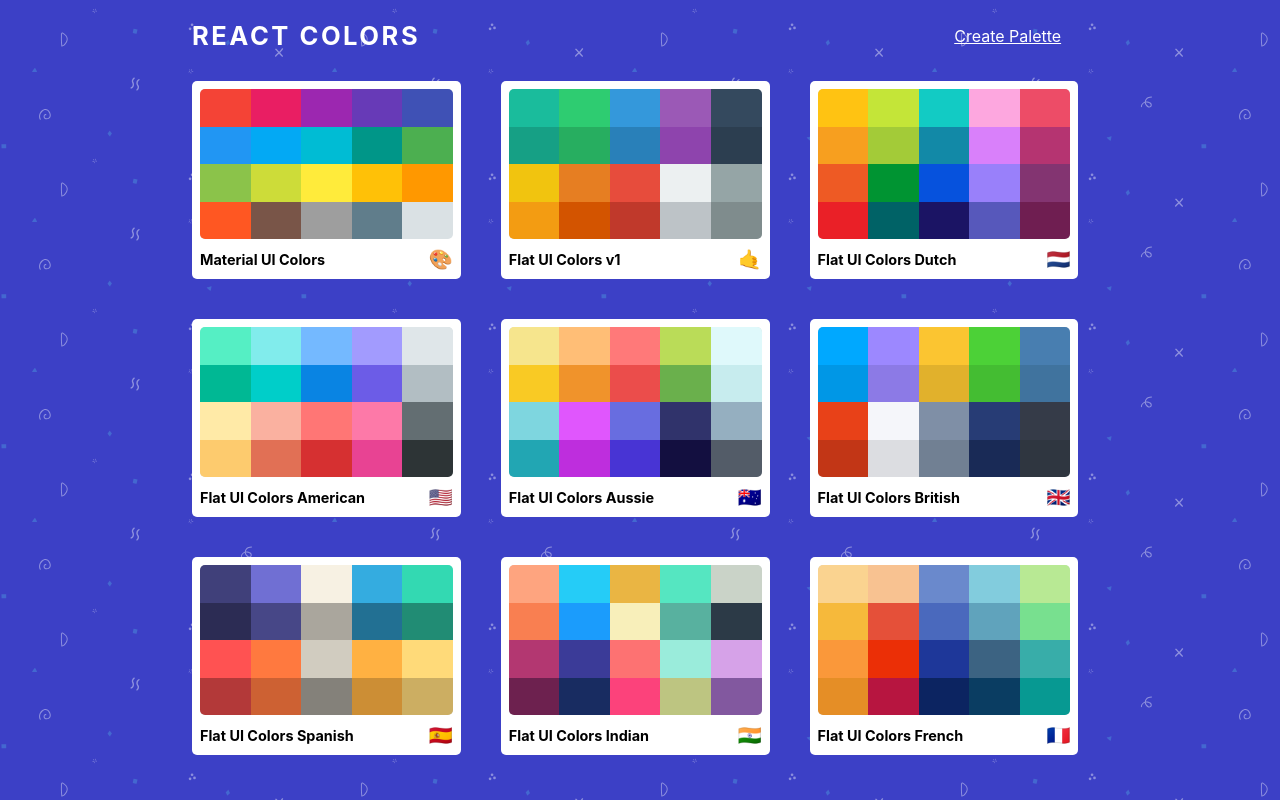
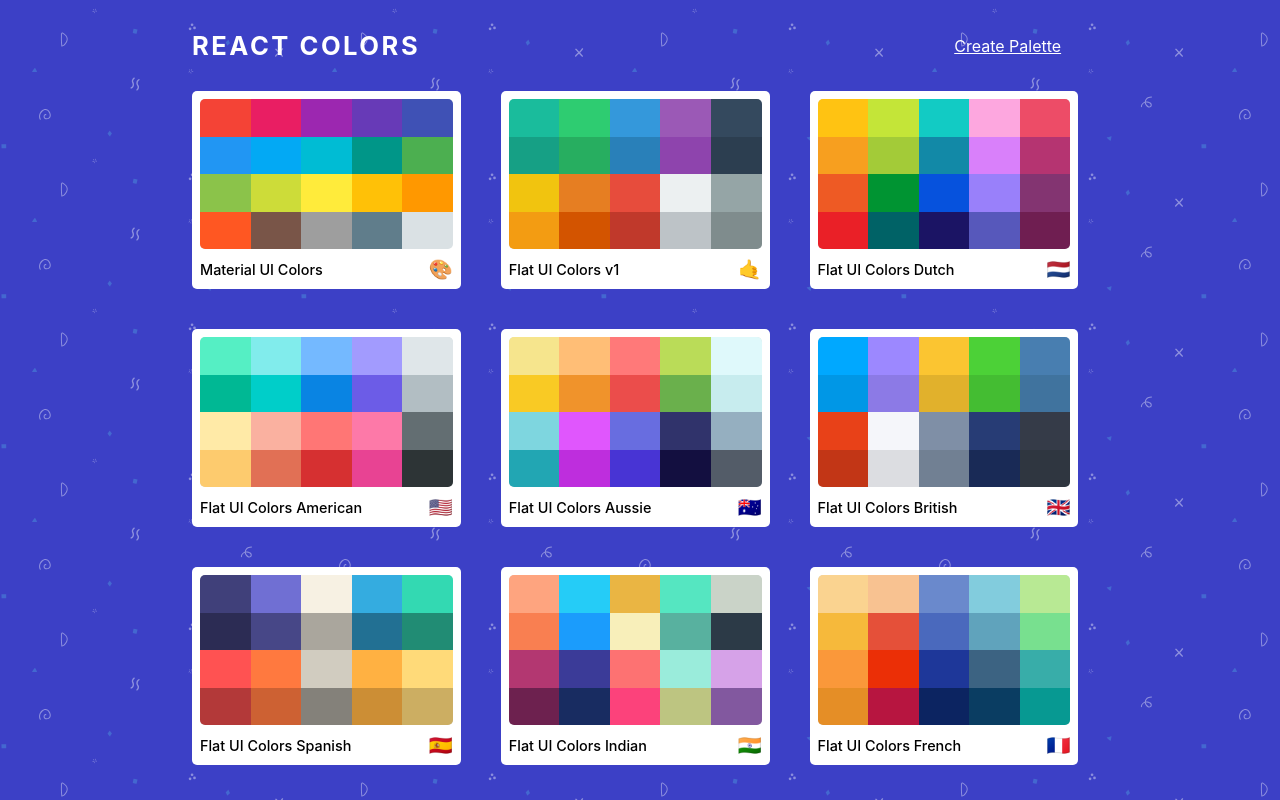
Before and after one commit to mvximenko/flat-ui-colors, a React (Create React App) app: page / in a window 1280 px wide. Built offline with nearby package versions, Linux system fonts and the light colour scheme.

Commit message:
Fix chroma colors and Change styles

```diff
--- a/src/Navbar.js
+++ b/src/Navbar.js
@@ -58,8 +58,8 @@
           open={this.state.open}
           autoHideDuration={3000}
           message={
-            <span id='message-id'>
-              Format Changed To {format.toUpperCase()}
+            <span className={classes.messageId} id='message-id'>
+              Format Changed to {format.toUpperCase()}
             </span>
           }
           ContentProps={{
--- a/src/colorHelpers.js
+++ b/src/colorHelpers.js
@@ -6,7 +6,7 @@
     paletteName: starterPalette.paletteName,
     id: starterPalette.id,
     emoji: starterPalette.emoji,
-    colors: {}
+    colors: {},
   };
   for (let level of levels) {
     newPalette.colors[level] = [];
@@ -22,28 +22,27 @@
         rgba: chroma(scale[i])
           .css()
           .replace('rgb', 'rgba')
-          .replace(')', ',1.0)')
+          .replace(')', ',1.0)'),
       });
     }
+  }
+  for (let i = 0; i < newPalette.colors[500].length; i++) {
+    newPalette.colors[500][i].hex = starterPalette.colors[i].color;
+    newPalette.colors[500][i].rgb = chroma(
+      starterPalette.colors[i].color
+    ).css();
+    newPalette.colors[500][i].rgba = chroma(starterPalette.colors[i].color)
+      .css()
+      .replace('rgb', 'rgba')
+      .replace(')', ',1.0)');
   }
   return newPalette;
 }
 function getRange(hexColor) {
   const end = '#fff';
-  return [
-    chroma(hexColor)
-      .darken(1.4)
-      .hex(),
-    hexColor,
-    end
-  ];
+  return [chroma(hexColor).darken(1.4).hex(), hexColor, end];
 }
-
 function getScale(hexColor, numberOfColors) {
-  return chroma
-    .scale(getRange(hexColor))
-    .mode('lab')
-    .colors(numberOfColors);
+  return chroma.scale(getRange(hexColor)).mode('lab').colors(numberOfColors);
 }
-
 export { generatePalette };
--- a/src/seedColors.js
+++ b/src/seedColors.js
@@ -74,7 +74,7 @@
       { name: 'HollyHock', color: '#833471' },
       { name: 'RedPigment', color: '#EA2027' },
       { name: 'TurkishAqua', color: '#006266' },
-      { name: '20000LeaguesUnderTheSea', color: '#1B1464' },
+      { name: 'LeaguesUnderTheSea', color: '#1B1464' },
       { name: 'CircumorbitalRing', color: '#5758BB' },
       { name: 'MagentaPurple', color: '#6F1E51' },
     ],
--- a/src/styles/ColorBoxStyles.js
+++ b/src/styles/ColorBoxStyles.js
@@ -31,23 +31,28 @@
   },
   colorName: {
     color: (props) =>
-      chroma(props.background).luminance() <= 0.08 ? 'white' : 'black',
+      chroma(props.background).luminance() <= 0.5
+        ? 'rgba(255, 255, 255, 0.9)'
+        : 'rgba(0, 0, 0, 0.7)',
+    fontSize: '0.9rem',
+    fontWeight: 500,
   },
   seeMore: {
     color: (props) =>
-      chroma(props.background).luminance() >= 0.7
+      chroma(props.background).luminance() >= 0.5
         ? 'rgba(0, 0, 0, 0.6)'
-        : 'white',
+        : 'rgba(255, 255, 255, 0.8)',
     background: 'rgba(255, 255, 255, 0.3)',
     position: 'absolute',
     border: 'none',
     right: 0,
     bottom: 0,
     width: '60px',
-    height: '30px',
+    height: '25px',
     textAlign: 'center',
-    lineHeight: '30px',
+    lineHeight: '25px',
     textTransform: 'uppercase',
+    fontWeight: 500,
   },
   copyButton: {
     color: (props) =>
@@ -77,9 +82,8 @@
     width: '100%',
     left: 0,
     bottom: 0,
-    padding: '10px',
+    padding: '0 0 5px 10px',
     color: 'black',
-    letterSpacing: '1px',
     textTransform: 'uppercase',
     fontSize: '12px',
   },
@@ -121,8 +125,8 @@
       padding: '1rem',
       textTransform: 'uppercase',
       [sizes.down('xs')]: {
-        fontSize: '6rem'
-      }
+        fontSize: '6rem',
+      },
     },
     '& p': {
       fontSize: '2rem',
--- a/src/styles/MiniPaletteStyles.js
+++ b/src/styles/MiniPaletteStyles.js
@@ -25,6 +25,7 @@
     color: 'black',
     paddingTop: '0.5rem',
     fontSize: '0.9rem',
+    fontWeight: '500',
     position: 'relative',
   },
   emoji: {
--- a/src/styles/NavbarStyles.js
+++ b/src/styles/NavbarStyles.js
@@ -50,4 +50,7 @@
     marginLeft: 'auto',
     marginRight: '1rem',
   },
+  messageId: {
+    fontSize: '1rem',
+  }
 };
--- a/src/styles/PaletteFooterStyles.js
+++ b/src/styles/PaletteFooterStyles.js
@@ -5,11 +5,11 @@
 		display: 'flex',
 		justifyContent: 'flex-end',
 		alignItems: 'center',
-		fontSize: '1.1rem',
+		fontSize: '0.9rem',
 		fontWeight: 500,
 	},
 	emoji: {
-		fontSize: '1.5rem',
-		margin: '0 1rem',
+		fontSize: '1.1rem',
+		margin: '5px',
 	},
 };
--- a/src/styles/PaletteListStyles.js
+++ b/src/styles/PaletteListStyles.js
@@ -41,7 +41,7 @@
   nav: {
     display: 'flex',
     width: '97%',
-    padding: '20px 0 30px 0',
+    padding: '30px 0',
     justifyContent: 'space-between',
     alignItems: 'center',
     color: 'white',
```
